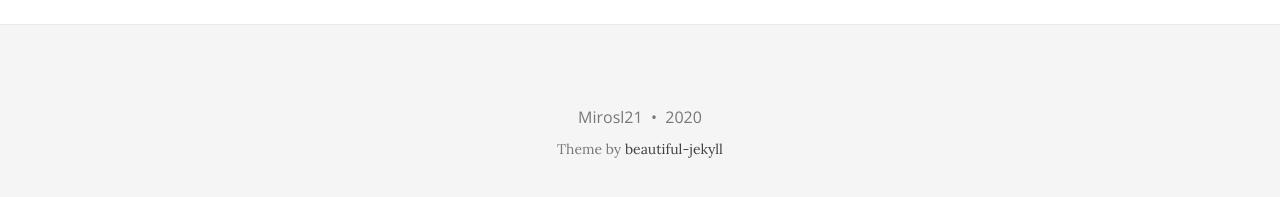
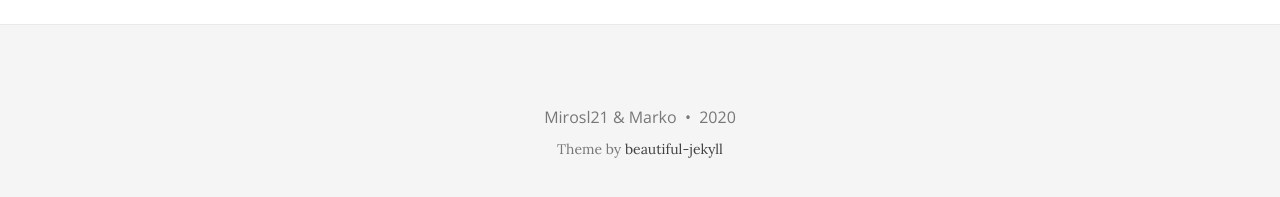
Before and after one commit to hohohat/hohohat.github.io, a Jekyll site: the page built from index.md, in a window 1280 px wide and 1230 px high. Shown: the part 1020-1217 px from the top of the window. Built offline with Jekyll 4.4.1, drawn with Linux system fonts in a browser that asks for light colours; nearby versions of some CDN libraries.

Commit message:
add marko to footer

```diff
--- a/_config.yml
+++ b/_config.yml
@@ -7,7 +7,7 @@ title: HatHat
 description: HatHat Ultimate Liga
 
 # Your name to show in the footer
-author: Mirosl21
+author: "Mirosl21 & Marko"
 
 # --- List of links in the navigation bar --- #
 
```
